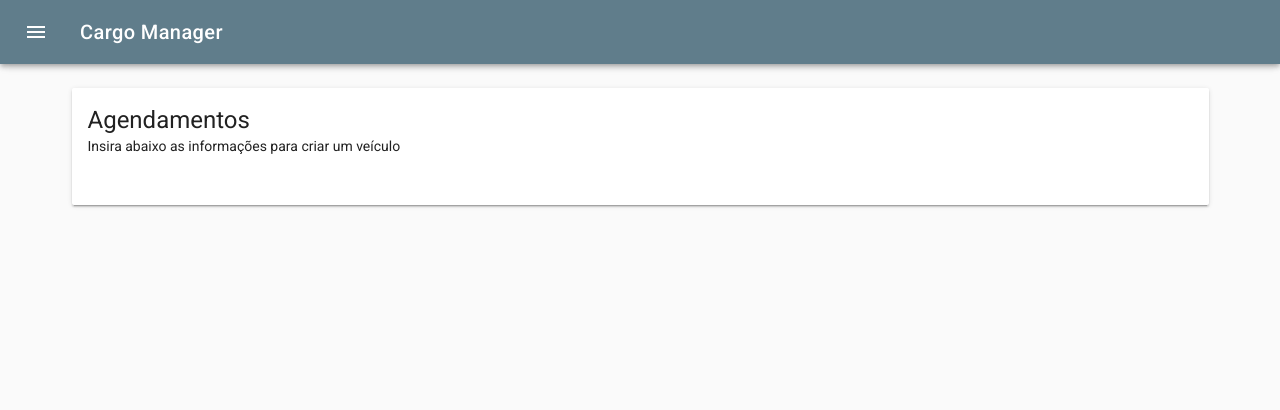
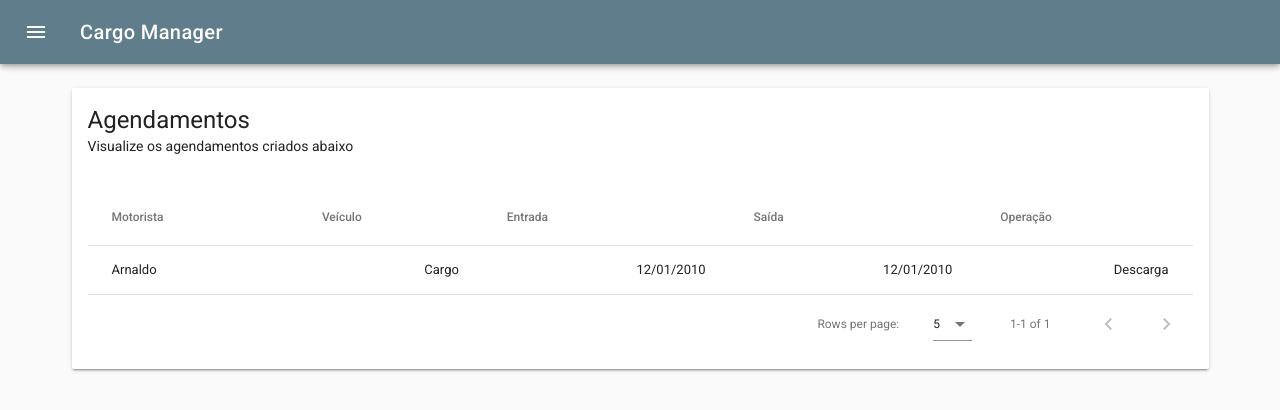
Before and after one commit to peaugust/gtt-cargo-manager, a Vue app: page /#/schedule in a window 1280 px wide. Shown: the top 410 px of the page. Built offline with nearby package versions, Linux system fonts and the light colour scheme.

Commit message:
Inserindo data-table

```diff
--- a/src/views/Schedule.vue
+++ b/src/views/Schedule.vue
@@ -7,11 +7,22 @@
             <v-card-title>
               <div>
                 <div class="headline">Agendamentos</div>
-                <span>Insira abaixo as informações para criar um veículo</span>
+                <span>Visualize os agendamentos criados abaixo</span>
               </div>
             </v-card-title>
             <v-card-text>
-              <!--TODO: Inserir a Tabela de agendamentos-->
+              <v-data-table
+                :headers="headers"
+                :items="desserts"
+              >
+                <template v-slot:items="props">
+                  <td>{{ props.item.name }}</td>
+                  <td class="text-xs-right">{{ props.item.calories }}</td>
+                  <td class="text-xs-right">{{ props.item.fat }}</td>
+                  <td class="text-xs-right">{{ props.item.carbs }}</td>
+                  <td class="text-xs-right">{{ props.item.protein }}</td>
+                </template>
+              </v-data-table>
             </v-card-text>
           </v-card>
         </v-flex>
@@ -21,9 +32,34 @@
 </template>
 
 <script>
-  export default {
-    name: 'Schedule'
+export default {
+  name: 'Schedule',
+  data () {
+    return {
+      headers: [
+        {
+          text: 'Motorista',
+          align: 'left',
+          sortable: false,
+          value: 'name'
+        },
+        { text: 'Veículo', value: 'calories', sortable: false},
+        { text: 'Entrada', value: 'fat', sortable: false },
+        { text: 'Saída', value: 'carbs', sortable: false},
+        { text: 'Operação', value: 'protein', sortable: false}
+      ],
+      desserts: [
+        {
+          name: 'Arnaldo',
+          calories: 'Cargo',
+          fat: '12/01/2010',
+          carbs: '12/01/2010',
+          protein: 'Descarga'
+        },
+      ]
+    }
   }
+}
 </script>
 
 <style scoped>
```
